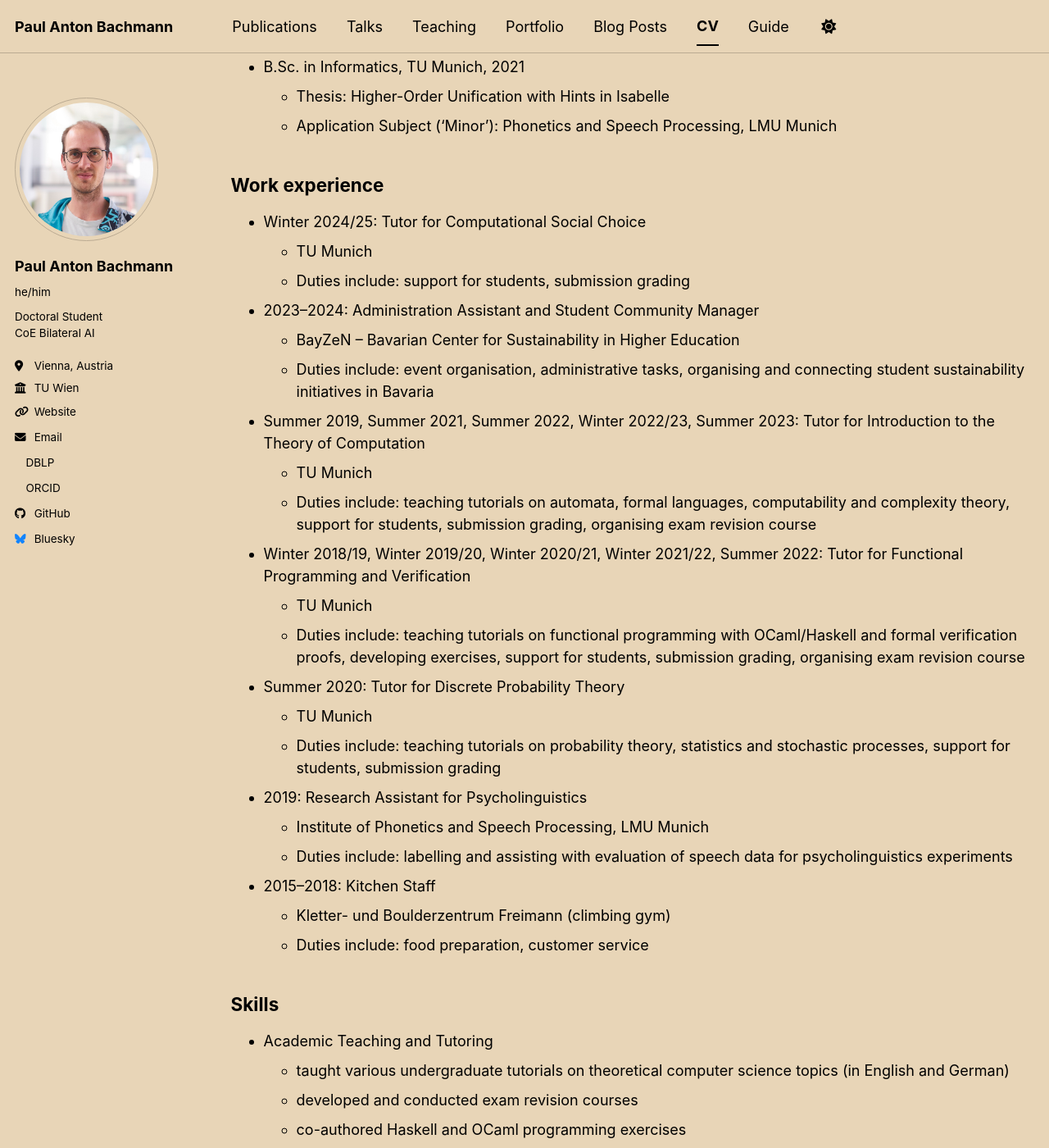
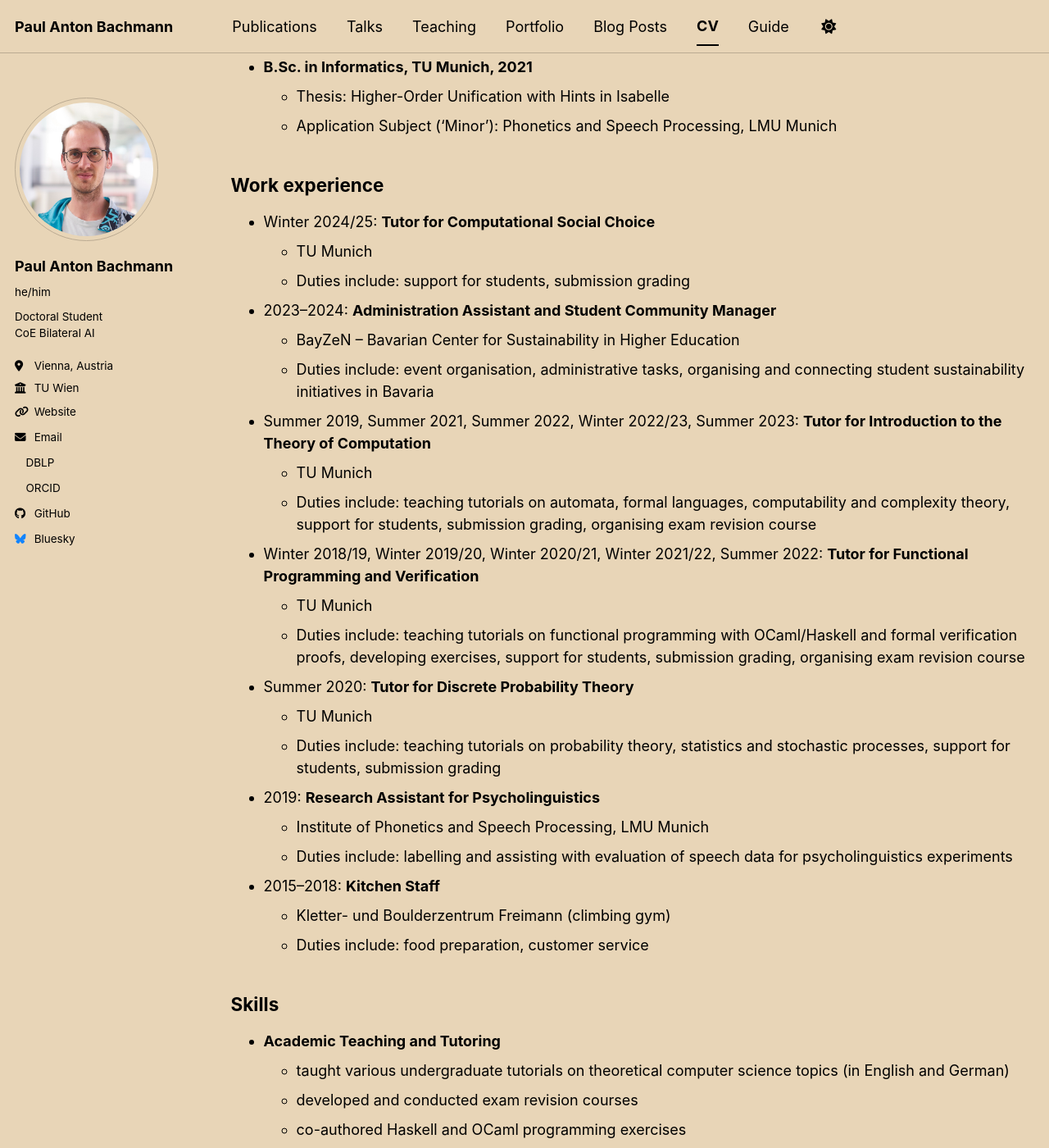
Before and after one commit to pabachmann/pabachmann.github.io, a Jekyll site: the page built from _pages/cv.md, in a window 1280 px wide and 1400 px high, scrolled down 295 px. Shown: the whole window at 82% size. Built offline with Jekyll 4.4.1, drawn with Linux system fonts in a browser that asks for light colours; a style sheet for code colours, icons or effects is not loaded.

Commit message:
Update cv.md

```diff
--- a/_pages/cv.md
+++ b/_pages/cv.md
@@ -11,59 +11,59 @@ redirect_from:
 
 ## Education
 
-* ongoing: Ph.D (Dr. techn.) in Informatics, TU Wien, 2029 (expected)
-* M.Sc. in Informatics, TU Munich, 2025
+* **ongoing: Ph.D (Dr. techn.) in Informatics, TU Wien, 2029 (expected)**
+* **M.Sc. in Informatics, TU Munich, 2025**
   * Thesis: Iterative Approval-Based Committee Voting
   * Interdisciplinary Project: Contract Theory, LMU Munich
-* B.Sc. in Informatics, TU Munich, 2021
+* **B.Sc. in Informatics, TU Munich, 2021**
   * Thesis: Higher-Order Unification with Hints in Isabelle
   * Application Subject ('Minor'): Phonetics and Speech Processing, LMU Munich
 
 ## Work experience
 
-* Winter 2024/25: Tutor for Computational Social Choice
+* Winter 2024/25: **Tutor for Computational Social Choice**
   * TU Munich
   * Duties include: support for students, submission grading
 
-* 2023–2024: Administration Assistant and Student Community Manager
+* 2023–2024: **Administration Assistant and Student Community Manager**
   * BayZeN – Bavarian Center for Sustainability in Higher Education
   * Duties include: event organisation, administrative tasks, organising and connecting student sustainability initiatives in Bavaria
 
-* Summer 2019, Summer 2021, Summer 2022, Winter 2022/23, Summer 2023: Tutor for Introduction to the Theory of Computation
+* Summer 2019, Summer 2021, Summer 2022, Winter 2022/23, Summer 2023: **Tutor for Introduction to the Theory of Computation**
   * TU Munich
   * Duties include: teaching tutorials on automata, formal languages, computability and complexity theory, support for students, submission grading, organising exam revision course
 
-* Winter 2018/19, Winter 2019/20, Winter 2020/21, Winter 2021/22, Summer 2022: Tutor for Functional Programming and Verification
+* Winter 2018/19, Winter 2019/20, Winter 2020/21, Winter 2021/22, Summer 2022: **Tutor for Functional Programming and Verification**
   * TU Munich
   * Duties include: teaching tutorials on functional programming with OCaml/Haskell and formal verification proofs, developing exercises, support for students, submission grading, organising exam revision course
 
-* Summer 2020: Tutor for Discrete Probability Theory
+* Summer 2020: **Tutor for Discrete Probability Theory**
   * TU Munich
   * Duties include: teaching tutorials on probability theory, statistics and stochastic processes, support for students, submission grading
 
-* 2019: Research Assistant for Psycholinguistics
+* 2019: **Research Assistant for Psycholinguistics**
   * Institute of Phonetics and Speech Processing, LMU Munich
   * Duties include: labelling and assisting with evaluation of speech data for psycholinguistics experiments
 
-* 2015–2018: Kitchen Staff
+* 2015–2018: **Kitchen Staff**
   * Kletter- und Boulderzentrum Freimann (climbing gym)
   * Duties include: food preparation, customer service
 
 ## Skills
 
-* Academic Teaching and Tutoring
+* **Academic Teaching and Tutoring**
   * taught various undergraduate tutorials on theoretical computer science topics (in English and German)
   * developed and conducted exam revision courses
   * co-authored Haskell and OCaml programming exercises
-* Coding
+* **Coding**
   * Python, OCaml, Haskell, Isabelle, LaTeX - proficient: used in teaching and academic contexts
   * Java, C++, Assembly, SQL - basic: covered in courses
-* Languages
+* **Languages**
   * German - native
   * English - C1-C2 (used in academic settings)
   * Spanish - B2 (university courses and tandem programmes)
   * Italian - working on it :)
-* Public Writing
+* **Public Writing**
   * contributed ~15 articles to student magazine _Reisswolf_ at TU Munich
   * handled editorial tasks
 
```
